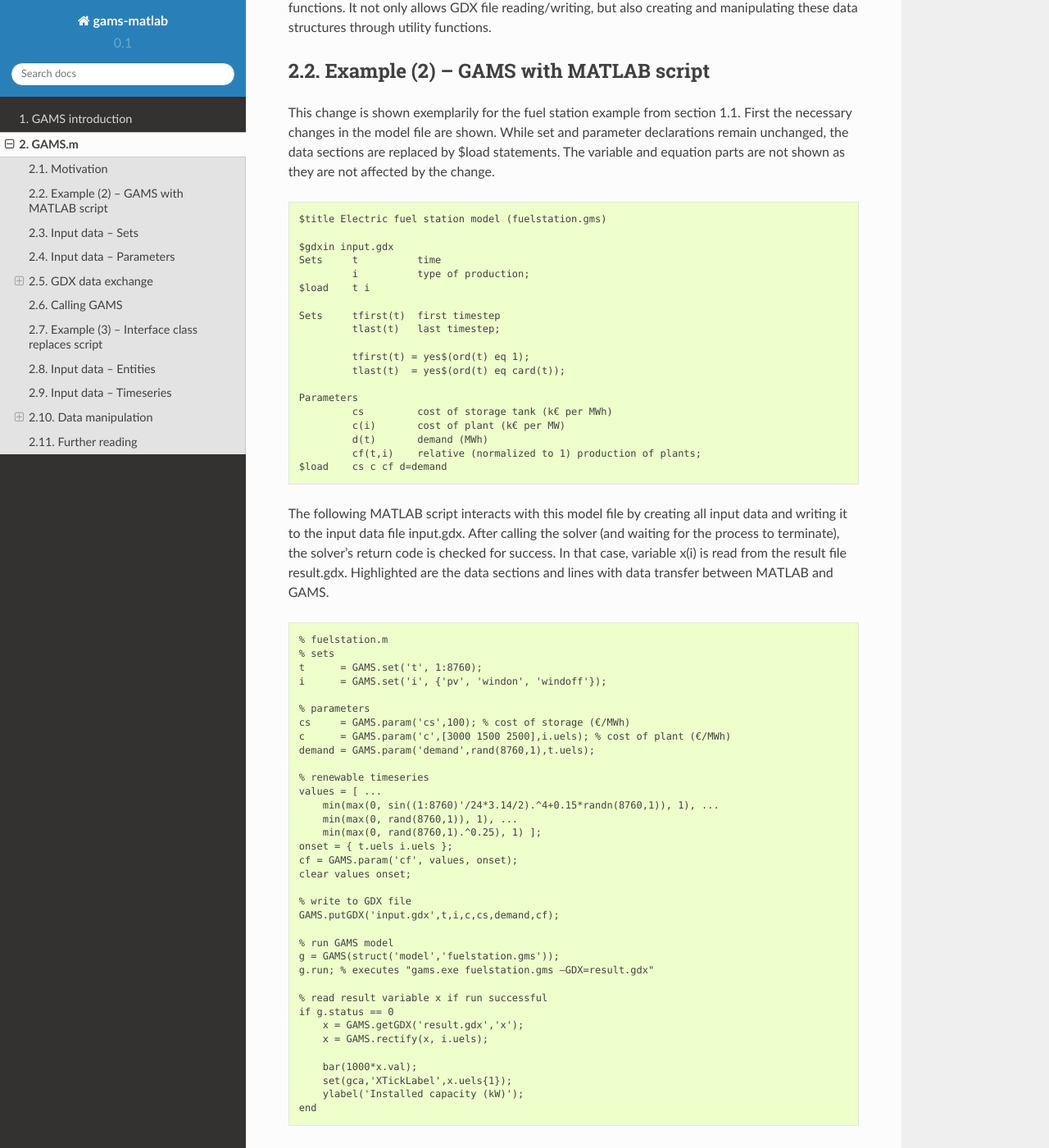
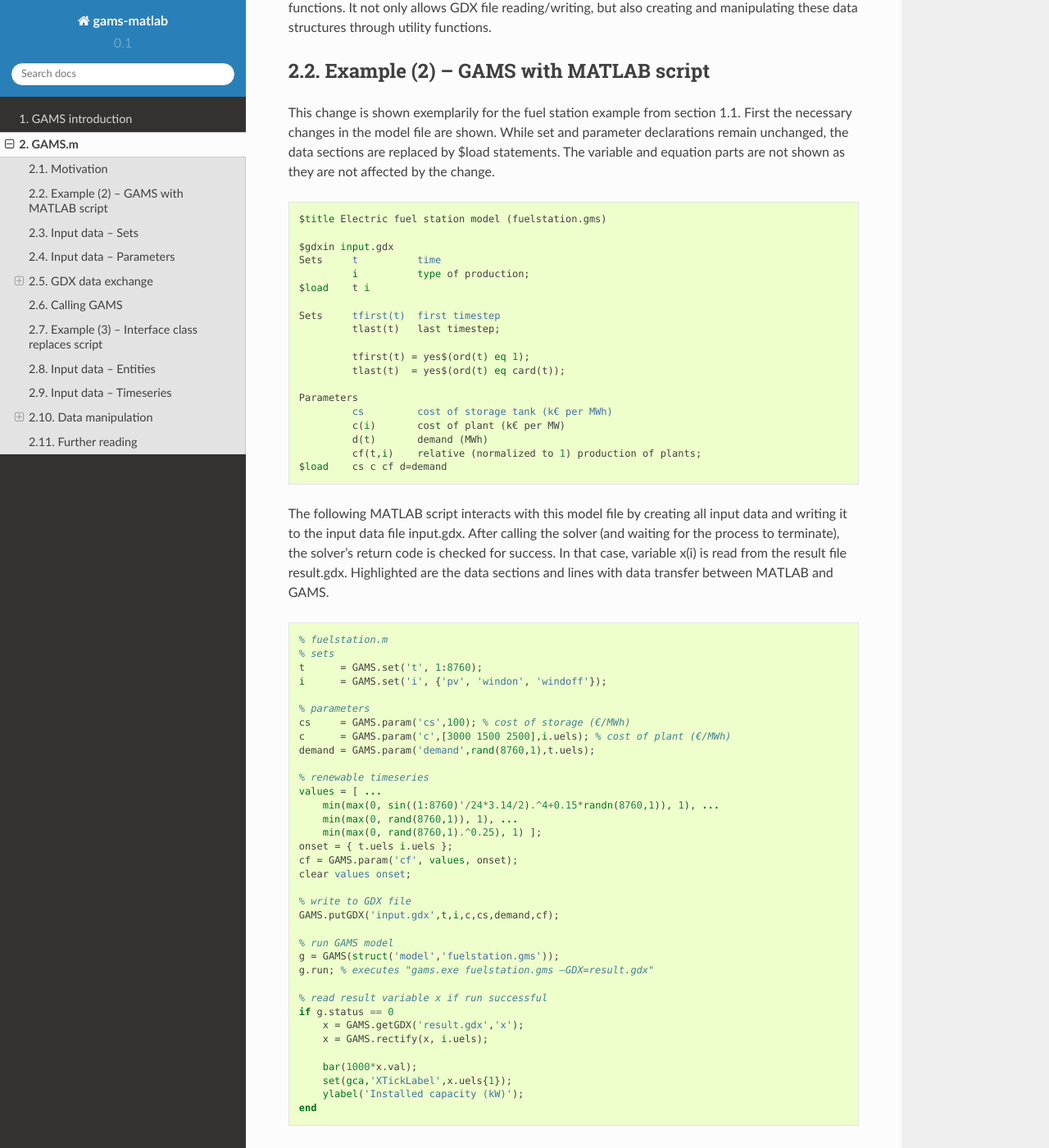
Before and after one commit to ojdo/gams-matlab, a Sphinx documentation site: the page built from doc/gams-m.rst, in a window 1280 px wide and 1400 px high, scrolled down 1907 px. Shown: the whole window at 82% size. Built offline with Sphinx 7.4.7 and the Read the Docs theme 2.0.0, drawn with Linux system fonts in a browser that asks for light colours; some of the changed text lies outside the part shown.

```diff
--- a/doc/gams-intro.rst
+++ b/doc/gams-intro.rst
@@ -162,7 +162,7 @@ the dot (.) character:
 
     set co commodities / Coal, Gas, Oil /;
     set pro process names / gt, pp, cc /;
-    set process\_chain(co,pro) / Coal.pp, Coal.cc, Gas.gt, Oil.pp /;
+    set process_chain(co,pro) / Coal.pp, Coal.cc, Gas.gt, Oil.pp /;
 
 It is possible to assign an alias to any set. This can be useful either
 for having a shorter name and is necessary for defining certain types of
@@ -228,6 +228,10 @@ parameter definition:
 
 The resulting data structure can be visualised as a cube/array with
 three dimensions. Each direction corresponds to one of the onsets:
+
+.. image:: img/db-process.png
+   :width: 50%
+   :align: center
 
 Variables
 ---------
--- a/doc/gams-m.rst
+++ b/doc/gams-m.rst
@@ -41,7 +42,7 @@ it easy to create a new model fast, but makes it difficult to change
 parameter values. The easiest way to overcome this limitation is to use
 the ``$include`` command in a parameter's data section:
 
-::
+.. code-block:: gams
 
     set tech /
     $include "data/set_tech.txt"
@@ -53,7 +54,7 @@ the ``$include`` command in a parameter's data section:
 The text file *param\_invcost.txt* then could contain the following lines,
 where each entry must be a member of the set ``tech``:
 
-::
+.. code-block:: gams
 
     pv = 2000
     wind = 1500
@@ -75,7 +76,7 @@ example.
 
 **Before:** with inline data
 
-::
+.. code-block::
 
     set source / a, b, c /;
     set sink / x, y, z /;
@@ -84,7 +85,7 @@ example.
 
 **After:** with GDX file input
 
-::
+.. code-block::
 
     $gdxin input_file.gdx
     set source;
@@ -111,7 +112,7 @@ While set and parameter declarations remain unchanged, the data sections
 are replaced by $load statements. The variable and equation parts are
 not shown as they are not affected by the change.
 
-::
+.. code-block::
 
     $title Electric fuel station model (fuelstation.gms)
 
@@ -194,7 +195,7 @@ the desired set elements as a cell array of strings:
     elements = {'a' 'b' 'c'};
     A = GAMS.set('A', elements);
 
-Function GAMS.set takes two arguments. The first is the name of the set
+Function ``GAMS.set`` takes two arguments. The first is the name of the set
 as it is used in the GMS model file. The second is a cell array of the
 set elements. The resulting variable A is a structure with the following
 fields:
@@ -313,7 +314,7 @@ following example demonstrates this usage:
     db_pro = GAMS.param('db_pro',vals,{pros atts})
 
 
-Function GAMS.param returns a MATLAB struct with the following fields:
+Function ``GAMS.param`` returns a MATLAB struct with the following fields:
 
 +-----------+-----------------------------------------------------------------------------+
 | Field     | Explanation                                                                 |
@@ -335,6 +336,10 @@ Function GAMS.param returns a MATLAB struct with the following fields:
 
 The numerical array val can be visualised like an n-dimensional array of
 values, here shown for the previous example:
+
+.. image:: img/db-pro-val.png
+   :width: 50%
+   :align: center
 
 In order to identify and address the values in the value array val, the
 interpretation for a given position (uels) and position for a given
@@ -447,6 +452,7 @@ value. It can be read from the GDX file using the optional fourth
 argument that specifies the field to be read:
 
 ::
+
     some_constraint = GAMS.getGDX('result.gdx', 'some_constraint', '', 'm')
 
 Variables are identical in structure to parameters. They even can be
@@ -726,7 +732,7 @@ parameter:
     [ts t cols onsets] = GAMS.getXLS('ts.xls', 'SupIm', 'timeseries');
 
 Note that entities and timeseries are read by the same function
-GAMS.getXLS. Timeseries need the third optional argument set to the
+``GAMS.getXLS``. Timeseries need the third optional argument set to the
 value 'timeseries'. The set t contains the first column as a set with
 correct uels (they don't need to be consecutive integers). Set cols is a
 one- or multi-dimensional set of the column titles. Multi-dimensional
@@ -759,7 +765,7 @@ allow for normalising
 Normalising
 ~~~~~~~~~~~
 
-The function GAMS.rectify was developed to overcome a limitation of the
+The function ``GAMS.rectify`` was developed to overcome a limitation of the
 GDX file format: uels that correspond only to zero values are left out.
 This especially made it difficult to plot timeseries of energy storage
 input/output that occurs only from time to time. The following example
@@ -778,6 +784,7 @@ dem.val and estin.val would therefore fail badly. The following call
 fixes the situation:
 
 ::
+
     estin = GAMS.rectify(estin,tm.uels)
 
 Now estin is also defined over all 24 timesteps. Missing values are
@@ -815,7 +822,7 @@ Summing
 ~~~~~~~
 
 Huge, multi-dimensional variables and parameters can hardly be
-interpreted by viewing their raw data. Function GAMS.sum adds values
+interpreted by viewing their raw data. Function ``GAMS.sum`` adds values
 over one or more dimensions and returning a new data structures with
 reduced dimensionality and fitting uels. In the following example,
 variable eprout is a five-dimensional variable defined over time, site,
@@ -832,7 +839,7 @@ and site, the following two lines are sufficient:
     eprout_sum  = GAMS.sum(eprout, [1 3 5])
     % result: eprout_sum(site, coin)
 
-One remark: The results of GAMS.sum are perfectly suited to be written
+One remark: The results of ``GAMS.sum`` are perfectly suited to be written
 to an XLS table using GAMS.putXLS:
 
 ::
@@ -906,7 +915,3 @@ values, just type the following command in the MATLAB Command Window:
 .. [3]
    This can be changed in Microsoft Windows advanced system settings
    under "environment variables".
-
-.. |barchart| image:: barchart.png
-   :width: 2.5in
-   :height: 1.6in
```
Also changed, not shown: other parts of doc/gams-m.rst (+9 -6 lines), doc/img/barchart.png (renamed from doc/barchart.png), doc/img/db-pro-val.png (added), doc/img/db-process.png (added).
